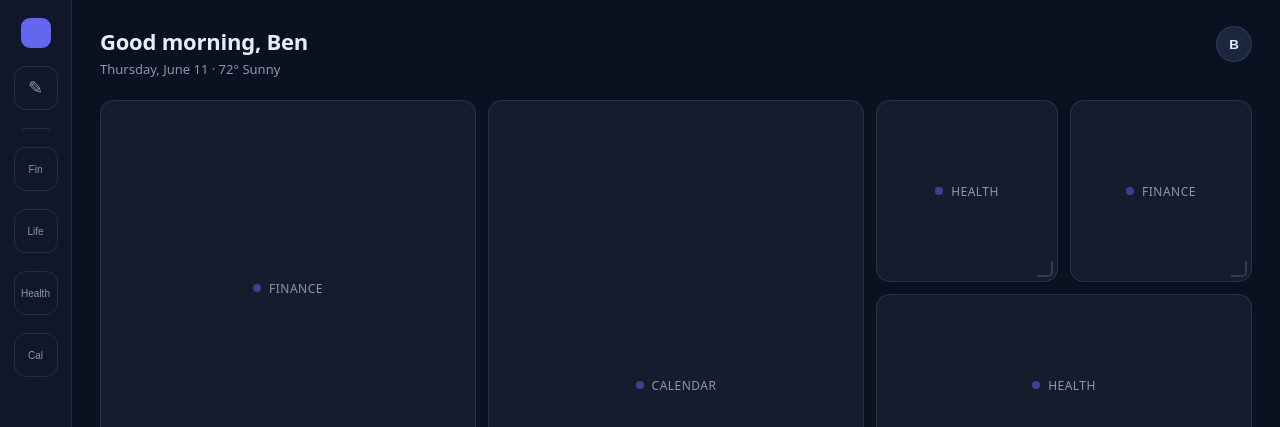
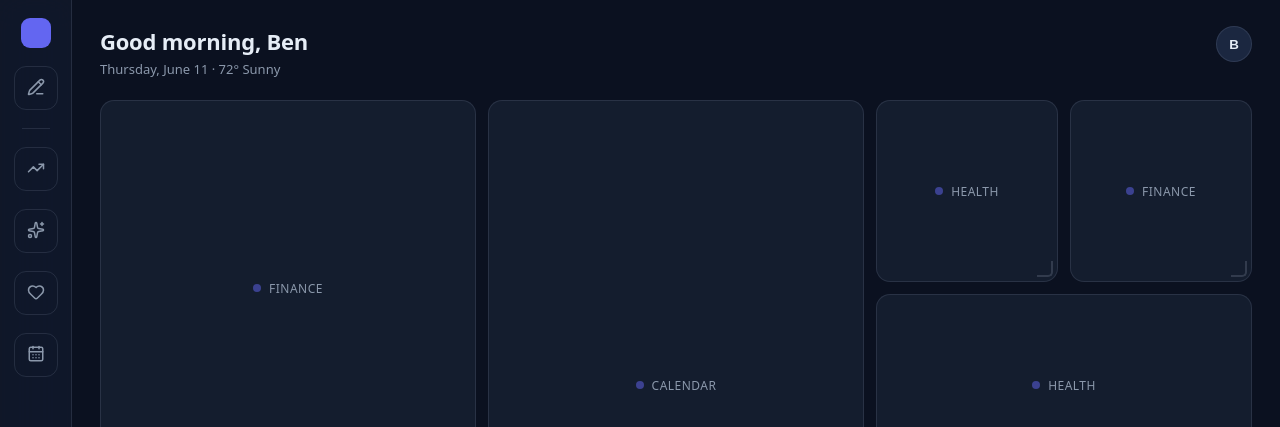
Before and after one commit to ben-yeung/bento-dash, a Next.js app: page / in a window 1280 px wide. Shown: the top 427 px of the page. Built offline with nearby package versions, Linux system fonts and the light colour scheme.

Commit message:
feat: replace LeftBar text chips with lucide icons, PencilLine for manage toggle
Co-Authored-By: Claude Sonnet 4.6 <noreply@anthropic.com>

```diff
--- a/components/shell/LeftBar.tsx
+++ b/components/shell/LeftBar.tsx
@@ -1,12 +1,11 @@
 'use client';
+import { PencilLine } from 'lucide-react';
 import styles from './LeftBar.module.css';
 import { useSettings } from '@/lib/state/settingsStore';
 import { useUi } from '@/lib/state/uiStore';
 import { useBoard } from '@/lib/state/boardStore';
 import { presentCategories } from '@/lib/grid/categories';
-import type { Category } from '@/lib/grid/types';
-
-const SHORT: Record<Category, string> = { finance: 'Fin', lifestyle: 'Life', health: 'Health', calendar: 'Cal' };
+import { WIDGET_REGISTRY } from '@/lib/widgets/registry';
 
 export function LeftBar() {
   const activeTags = useSettings((s) => s.activeTags);
@@ -27,20 +26,26 @@ export function LeftBar() {
         aria-label="Toggle manage mode"
         title="Manage widgets"
       >
-        ✎
+        <PencilLine size={18} />
       </button>
       <div className={styles.divider} />
-      {availableTags.map((c) => (
+      {availableTags.map((c) => {
+        const def = WIDGET_REGISTRY.find((d) => d.category === c)!;
+        const Icon = def.icon;
+        return (
+          // TODO(leftbar-expand): render Icon + def.label side-by-side when sidebar is in expanded mode
           <button
             key={c}
             className={styles.chip}
             data-active={activeTags.includes(c)}
             onClick={() => toggleTag(c)}
             aria-pressed={activeTags.includes(c)}
+            aria-label={def.label}
           >
-          {SHORT[c]}
+            <Icon size={18} />
           </button>
-      ))}
+        );
+      })}
     </aside>
   );
 }
```
Also changed, not shown: 1 other file (tests, documents, lock files or other folders). Lines whose indentation alone changed are shown as unchanged.
